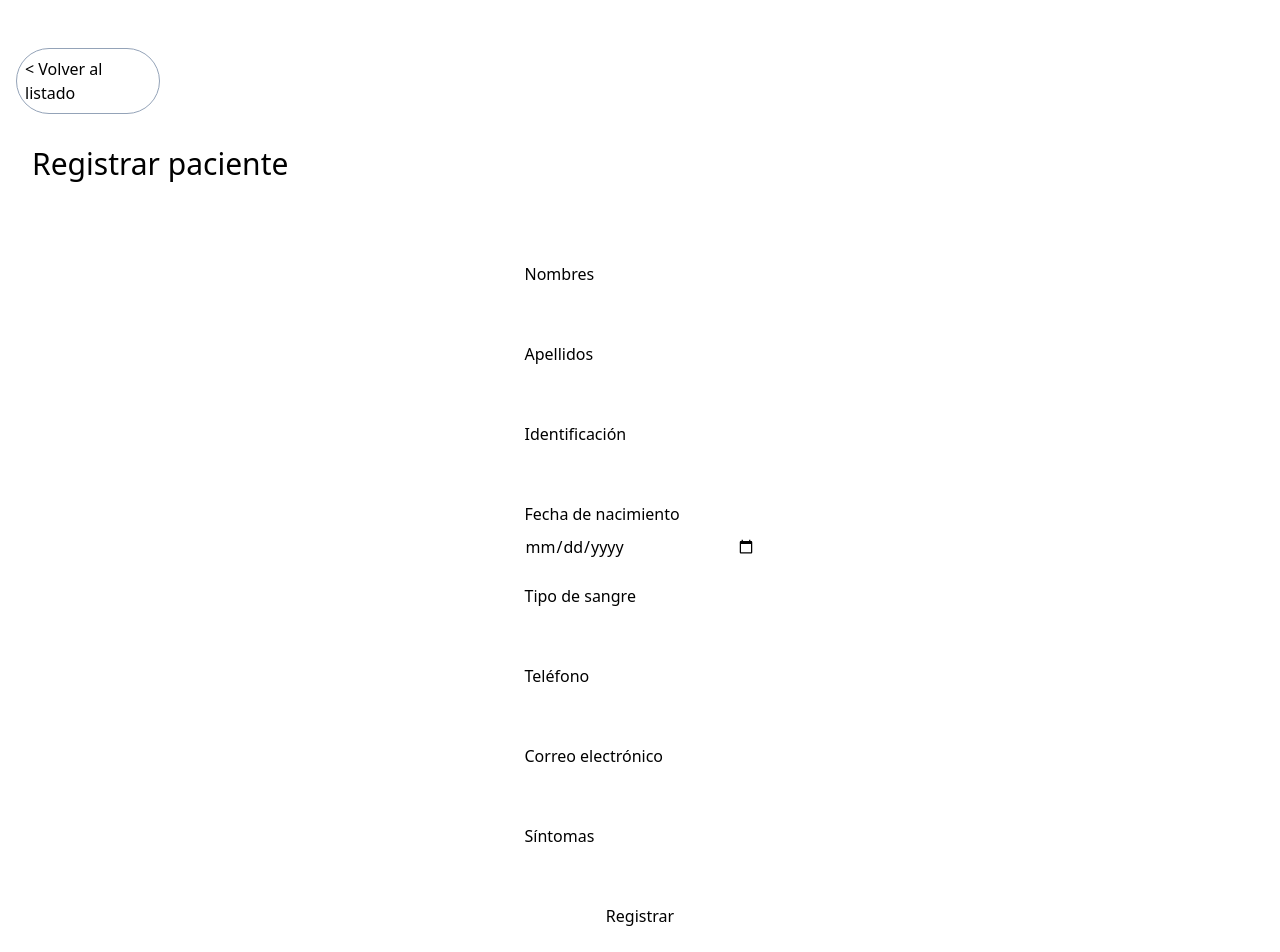
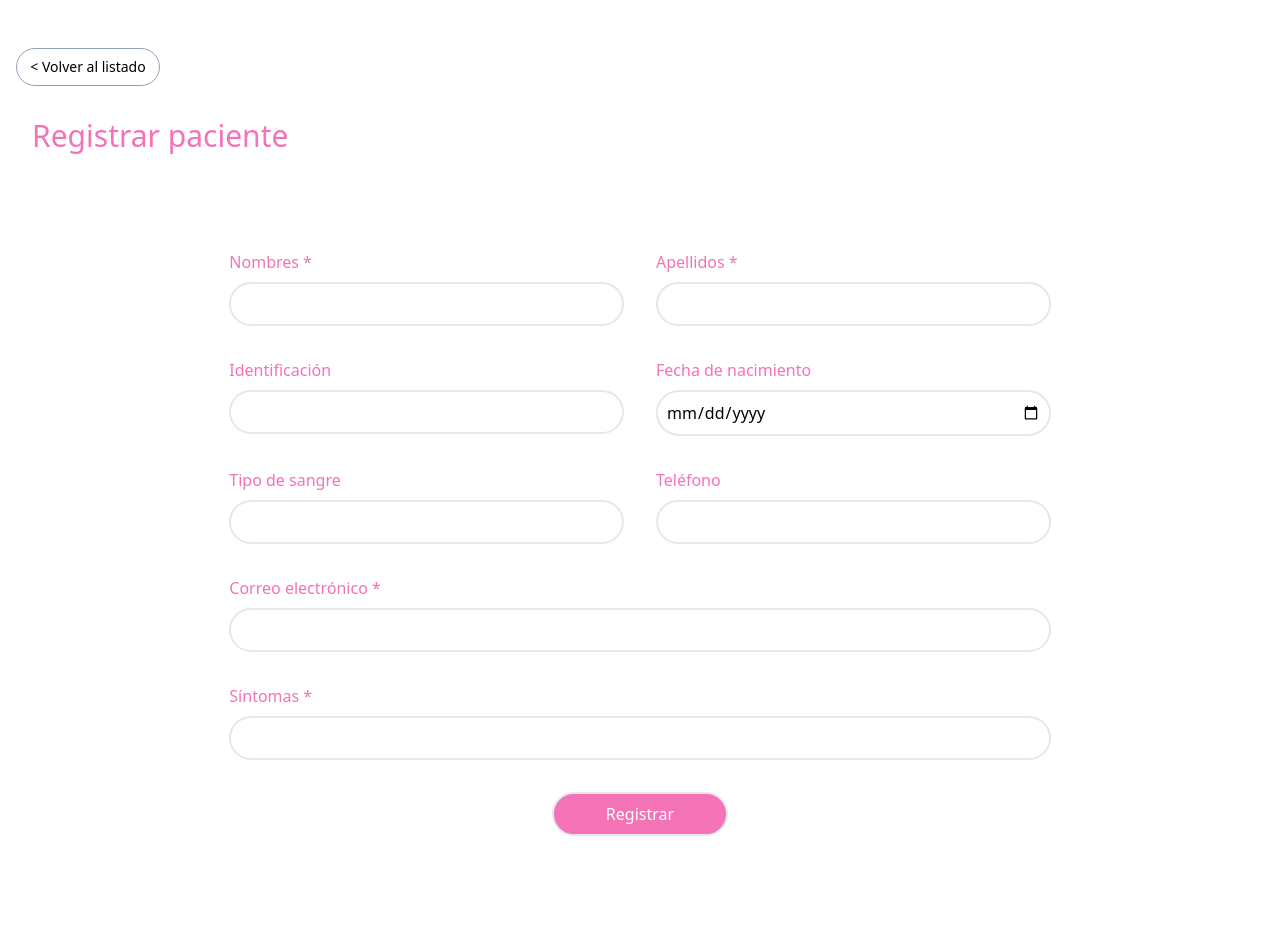
Before and after one commit to jeancs21/appointment-app, a React (Vite) app: page /add-patient in a window 1280 px wide. Shown: the top 952 px of the page. After the commit the page ends 924 px from the top, so only its background shows below. Built offline with nearby package versions, Linux system fonts and the light colour scheme.

Commit message:
Create AddPatientForm component. Apply styles to form.

```diff
--- a/src/containers/CustomButton.tsx
+++ b/src/containers/CustomButton.tsx
@@ -1,7 +1,9 @@
 const CustomButton = ({ isDirty = false, isValid = false, children = '' }) => {
     return (
-        <button type={"submit"} disabled={!isDirty || !isValid}>
-            {children}
+        <button className="bg-pink-400 text-white w-44 border-2 cursor-pointer p-2 self-center rounded-full hover:bg-pink-500 duration-300"
+            type={"submit"}
+            disabled={!isDirty || !isValid}>
+                {children}
         </button>
     )
 }
--- a/src/containers/CustomInput.tsx
+++ b/src/containers/CustomInput.tsx
@@ -8,9 +8,9 @@ const formValidation = (errors: FieldErrors<FieldValues>, errorKey: string) => {
 const CustomInput = ({ name = '', label = '', type = '', disabled = false, required = false }) => {
     const {register, formState: {errors} } = useFormContext();
   return (
-    <div className="flex flex-col gap-2">
-        <label>{label}</label>
-        <input
+    <div className="flex flex-col gap-2 w-full">
+        <label className="font-medium text-pink-400">{label}</label>
+        <input className="border-solid border-2 p-2 rounded-full"
             required={required}
             disabled={disabled}
             type={type}
@@ -18,7 +18,7 @@ const CustomInput = ({ name = '', label = '', type = '', disabled = false, requi
             {...register(name)}
         />
         {errors && (
-          <p color="red">
+          <p className="text-red-500 text-center">
             {(formValidation(errors, name) as ReactNode)}
           </p>
         )}
--- a/src/containers/NavigateButton.tsx
+++ b/src/containers/NavigateButton.tsx
@@ -10,7 +10,7 @@ const NavigateButton:FunctionComponent<Props> = (props) => {
   return (
     <>
         <Link to={props.path}
-            className='flex items-center justify-center w-36 p-2 border rounded-full border-slate-400 hover:bg-slate-100 duration-300'
+            className='flex items-center justify-center w-36 p-2 border text-center text-sm rounded-full border-slate-400 hover:bg-slate-100 duration-300'
         >
             {props.buttonText}
         </Link>
--- a/src/pages/AddPatient/AddPatient.tsx
+++ b/src/pages/AddPatient/AddPatient.tsx
@@ -1,51 +1,9 @@
-import { FormProvider, useForm } from "react-hook-form";
-import CustomInput from "../../containers/CustomInput"
-import NavigateButton from "../../containers/NavigateButton"
-import { yupResolver } from "@hookform/resolvers/yup"
-import { PatientEmptyState, PatientFormValues } from "../../model/patient.model";
-import { PatientFormSchema } from "./schemas/add-patient-form-schema";
-import CustomButton from "../../containers/CustomButton";
+import AddPatientForm from "./components/AddPatientForm"
 
 const AddPatient = () => {
 
-  const methods = useForm<PatientFormValues>({
-    defaultValues:  PatientEmptyState,
-    mode: "onChange",
-    resolver: yupResolver(PatientFormSchema)
-  });
-
-  const {
-    register,
-    handleSubmit,
-    formState: { errors, isDirty, isValid },
-    reset
-  } = methods
-
-
   return (
-    <FormProvider {...methods}>
-      <div className="flex flex-col my-12">
-        <div className="mb-8 ml-4">
-          <NavigateButton path="/patients" buttonText="< Volver al listado" />
-        </div>
-
-        <div className="ml-8 text-3xl font-medium">Registrar paciente</div>
-
-        <div className="flex justify-center">
-          <form className="flex flex-col gap-4 mt-20">
-            <CustomInput type="text" name="firstName" label="Nombres" required={true} />
-            <CustomInput type="text" name="lastName" label="Apellidos" required={true} />
-            <CustomInput type="text" name="identification" label="Identificación" />
-            <CustomInput type="date" name="birthday" label="Fecha de nacimiento" />
-            <CustomInput type="text" name="bloodType" label="Tipo de sangre" />
-            <CustomInput type="text" name="phone" label="Teléfono" />
-            <CustomInput type="email" name="email" label="Correo electrónico" required={true} />
-            <CustomInput type="textarea" name="symptoms" label="Síntomas" required={true} />
-            <CustomButton isDirty={isDirty} isValid={isValid} children="Registrar" />
-          </form>
-        </div>
-      </div>
-    </FormProvider>
+    <AddPatientForm />
   )
 }
 
--- /dev/null
+++ b/src/pages/AddPatient/components/AddPatientForm.tsx
@@ -0,0 +1,95 @@
+import { FormProvider, useForm } from "react-hook-form";
+import { PatientEmptyState, PatientFormValues } from "../../../model/patient.model";
+import { yupResolver } from "@hookform/resolvers/yup";
+import { PatientFormSchema } from "../schemas/add-patient-form-schema";
+import NavigateButton from "../../../containers/NavigateButton";
+import CustomInput from "../../../containers/CustomInput";
+import CustomButton from "../../../containers/CustomButton";
+import { useState } from "react";
+import { useNavigate } from "react-router-dom";
+
+
+const AddPatientForm = () => {
+
+    const navigate = useNavigate();
+
+    const [isLoading, setIsLoading] = useState(false);
+    const [isError, setError] = useState(false);
+
+    const methods = useForm<PatientFormValues>({
+        defaultValues:  PatientEmptyState,
+        mode: "onChange",
+        resolver: yupResolver(PatientFormSchema)
+    });
+
+    const {
+        register,
+        handleSubmit,
+        formState: { errors, isDirty, isValid },
+        reset
+    } = methods
+
+    const submit = async (data: PatientFormValues) => {
+        try {
+            setIsLoading(true)
+            await console.log("datos insertados", data)
+            reset()
+            setIsLoading(false)
+            setTimeout(() => {
+                navigate("/patients")
+            }, 500)
+
+        }
+        catch (error) {
+            console.log(error)
+            setIsLoading(false)
+            setError(true)
+        }
+    }
+
+  return (
+    <>
+        <FormProvider {...methods}>
+            <div className="flex flex-col my-12">
+                <div className="mb-8 ml-4">
+                <NavigateButton path="/patients" buttonText="< Volver al listado" />
+                </div>
+
+                <div className="ml-8 text-3xl font-medium text-pink-400">Registrar paciente</div>
+
+                <div className="flex justify-center container self-center">
+                <form onSubmit={handleSubmit(submit)} className="flex flex-col gap-6 mt-20 sm:w-8/12 p-8 sm:p-4">
+                    <div className="flex flex-col sm:flex-row gap-8">
+                        <CustomInput type="text" name="firstName" label="Nombres *" required={true} />
+                        <CustomInput type="text" name="lastName" label="Apellidos *" required={true} />
+                    </div>
+
+                    <div className="flex flex-col sm:flex-row gap-8">
+                        <CustomInput type="text" name="identification" label="Identificación" />
+                        <CustomInput type="date" name="birthday" label="Fecha de nacimiento" />
+                    </div>
+
+                    <div className="flex flex-col sm:flex-row gap-8">
+                        <CustomInput type="text" name="bloodType" label="Tipo de sangre" />
+                        <CustomInput type="text" name="phone" label="Teléfono" />
+                    </div>
+
+                    <div className="flex flex-col sm:flex-row gap-8">
+                        <CustomInput type="email" name="email" label="Correo electrónico *" required={true} />
+                    </div>
+                    <CustomInput type="textarea" name="symptoms" label="Síntomas *" required={true} />
+                    <CustomButton isDirty={isDirty} isValid={isValid} children={isLoading ? "Procesando..." : "Registrar"} />
+                    <div className="self-center text-center">
+                        {isError || isDirty && (
+                            <p className="text-red-500">Datos no validados</p>
+                        )}
+                    </div>
+                </form>
+                </div>
+            </div>
+        </FormProvider>
+    </>
+  )
+}
+
+export default AddPatientForm
```
